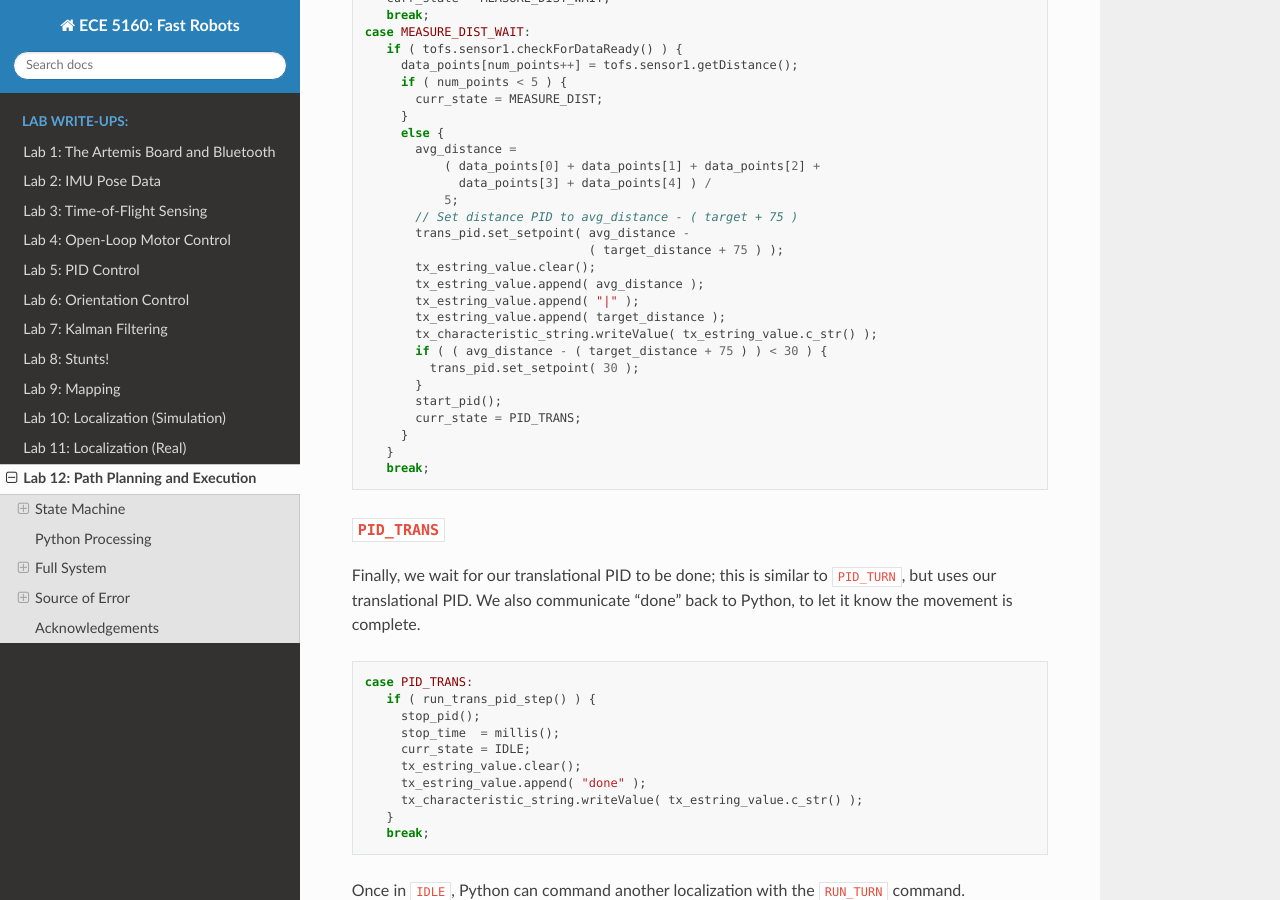
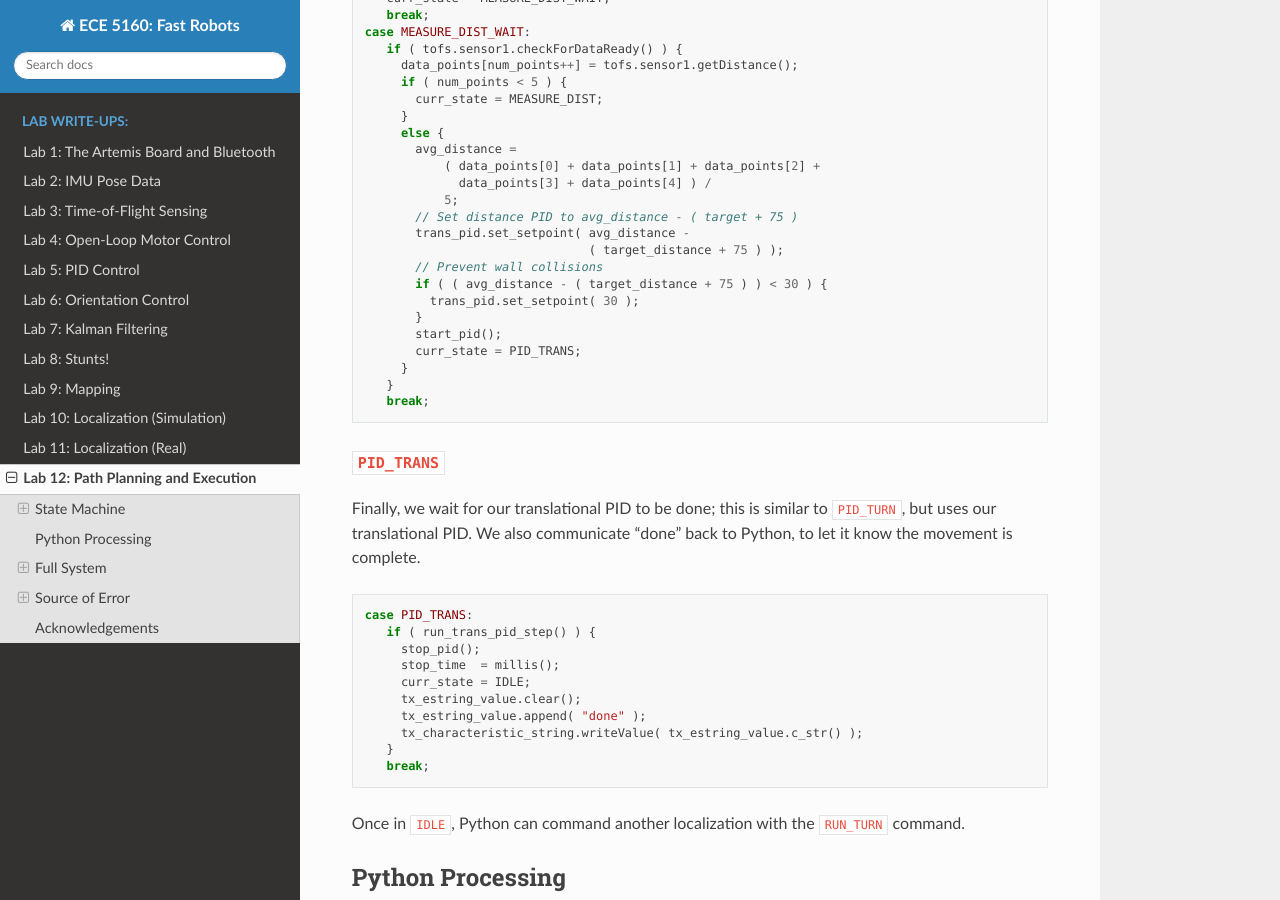
Before and after one commit to Aidan-McNay/fast-robots-docs, a Sphinx documentation site: the page built from docs/lab12.rst, in a window 1280 px wide and 900 px high, scrolled down 4187 px. Built offline with Sphinx 7.4.7 and the Read the Docs theme 3.1.0, drawn with Linux system fonts in a browser that asks for light colours.

Commit message:
Comment code snippet

```diff
--- a/docs/lab12.rst
+++ b/docs/lab12.rst
@@ -204,11 +204,7 @@ the target amount in total).
           // Set distance PID to avg_distance - ( target + 75 )
           trans_pid.set_setpoint( avg_distance -
                                   ( target_distance + 75 ) );
-          tx_estring_value.clear();
-          tx_estring_value.append( avg_distance );
-          tx_estring_value.append( "|" );
-          tx_estring_value.append( target_distance );
-          tx_characteristic_string.writeValue( tx_estring_value.c_str() );
+          // Prevent wall collisions
           if ( ( avg_distance - ( target_distance + 75 ) ) < 30 ) {
             trans_pid.set_setpoint( 30 );
           }
```
